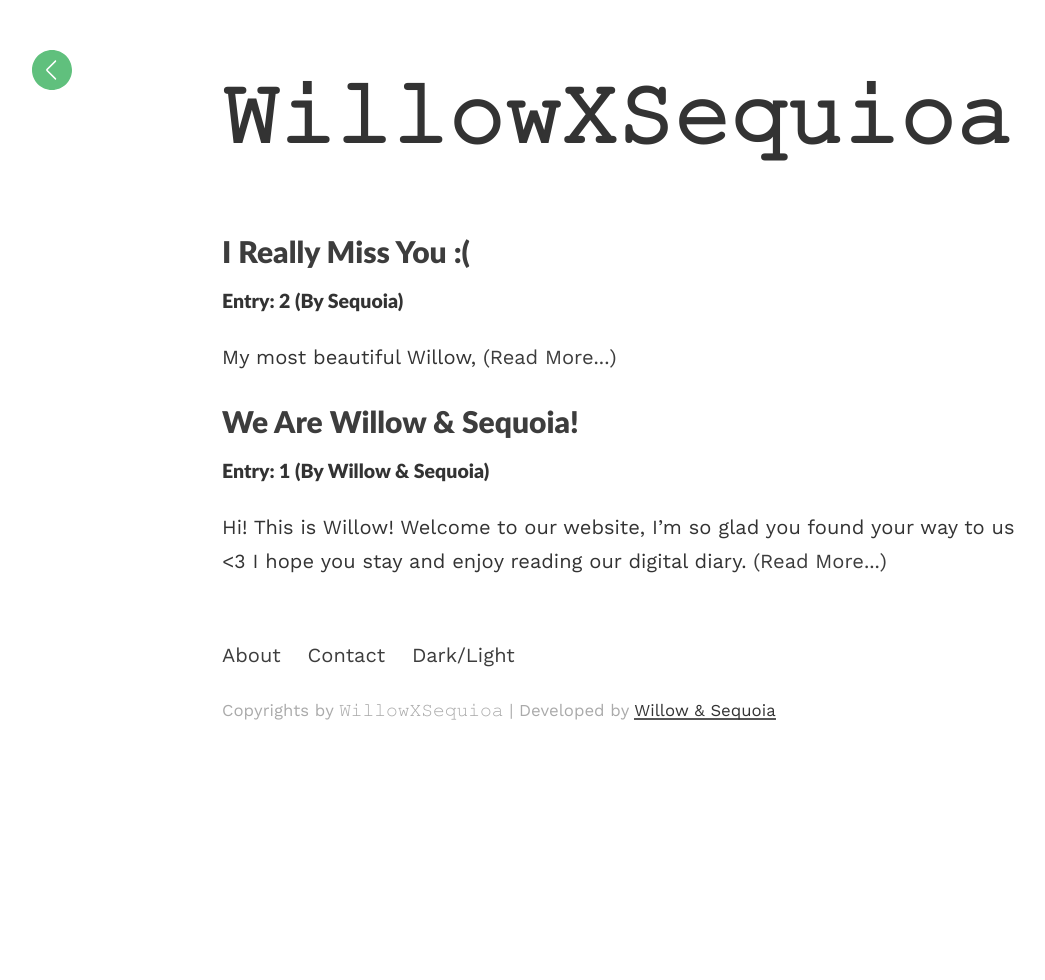
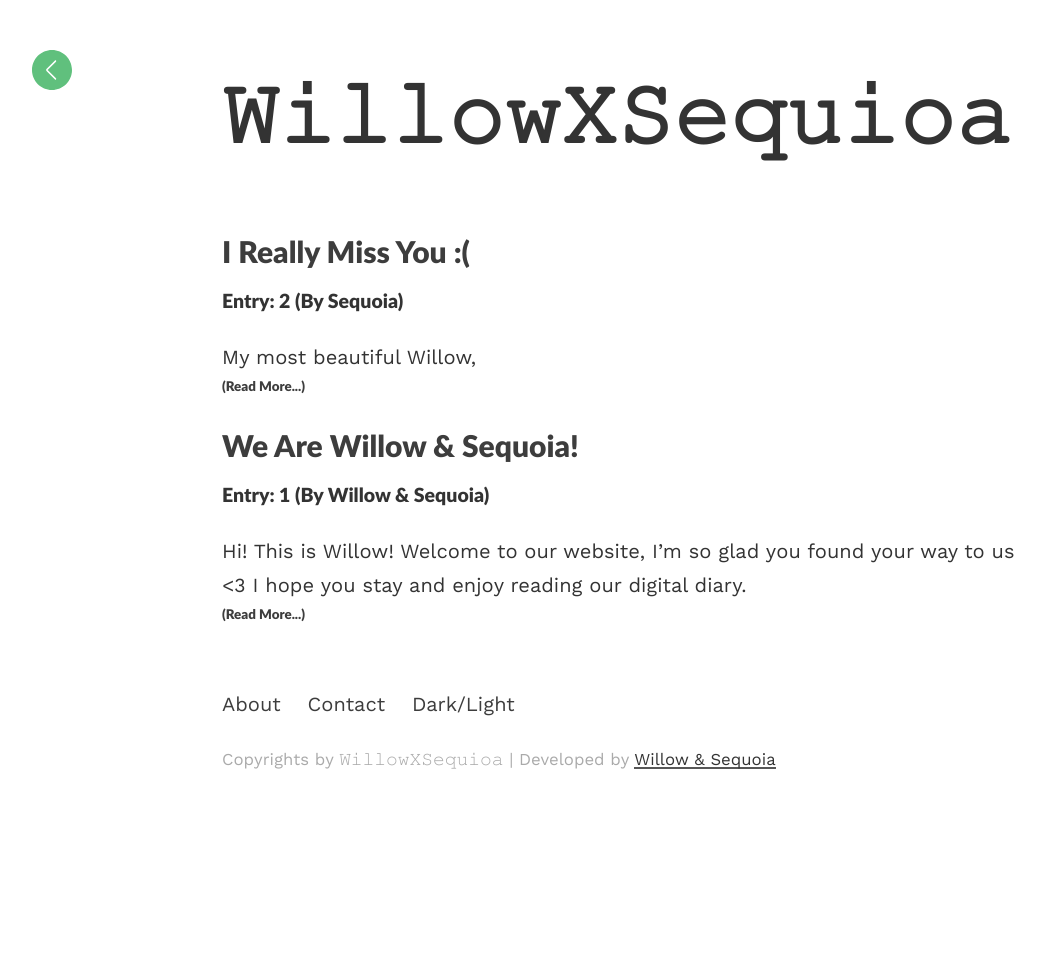
Before and after one commit to willowxsequoia/willowxsequoia.github.io, a Jekyll site: the page built from index.html, in a window 1280 px wide. Shown: the whole page, without its empty margins (18-1063 px from the left). Built offline with Jekyll 4.4.1, drawn with Linux system fonts in a browser that asks for light colours; the list of posts is cut into pages by our own code.

```diff
--- a/index.html
+++ b/index.html
@@ -5,7 +5,7 @@ layout: default
 <div class="article-list">
   {% for post in paginator.posts %}
     <h2><a href="{{post.url | prepend: site.baseurl}}">{{post.title}}</a></h2><h3><small> Entry: {{post.subtitle}}</small></h3>
-  <p><h5></h5>{{post.excerpt | strip_html}}<a href="{{post.url | prepend: site.baseurl}}"> (Read More...)</a></p>
+  <p><h5></h5>{{post.excerpt | strip_html}}<a href="{{post.url | prepend: site.baseurl}}"> <h6>(Read More...)</h6></a></p>
   {% endfor %}
 </div>
 
```
